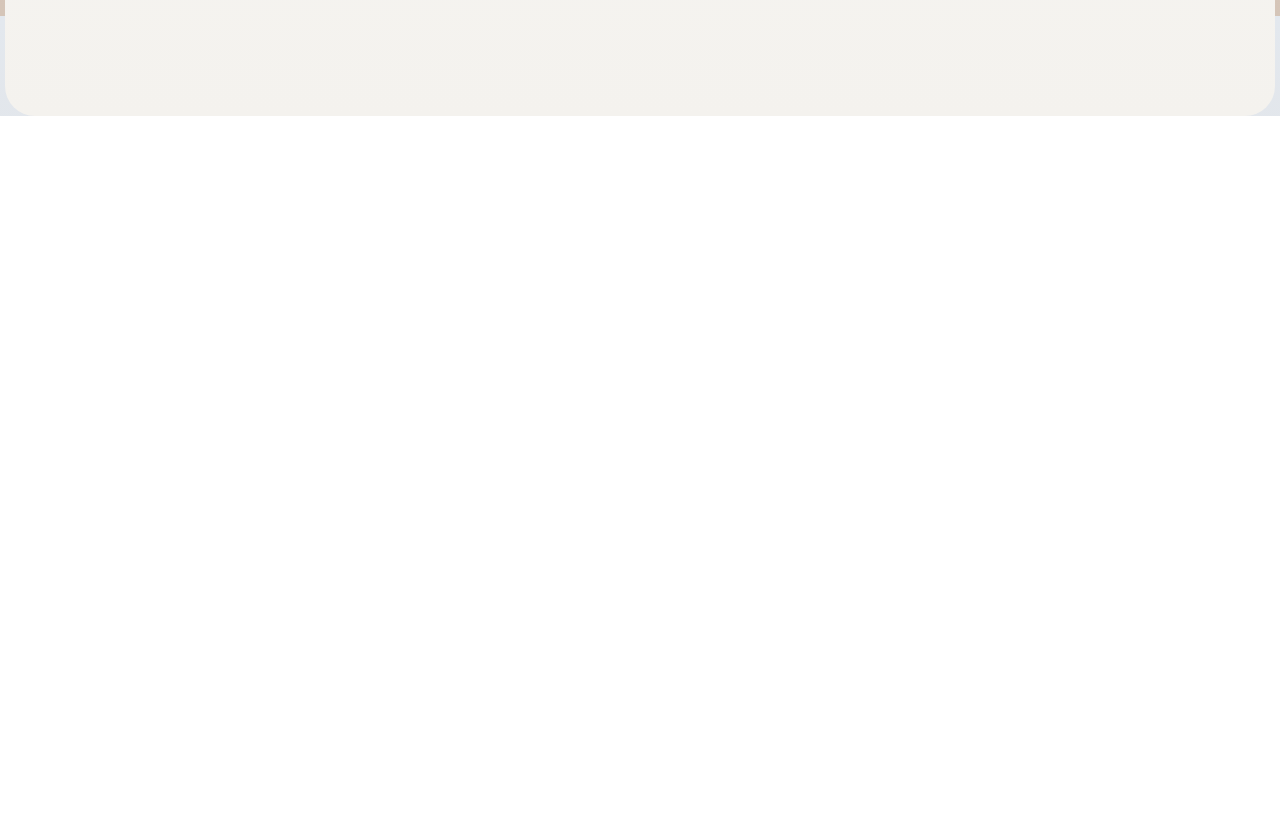
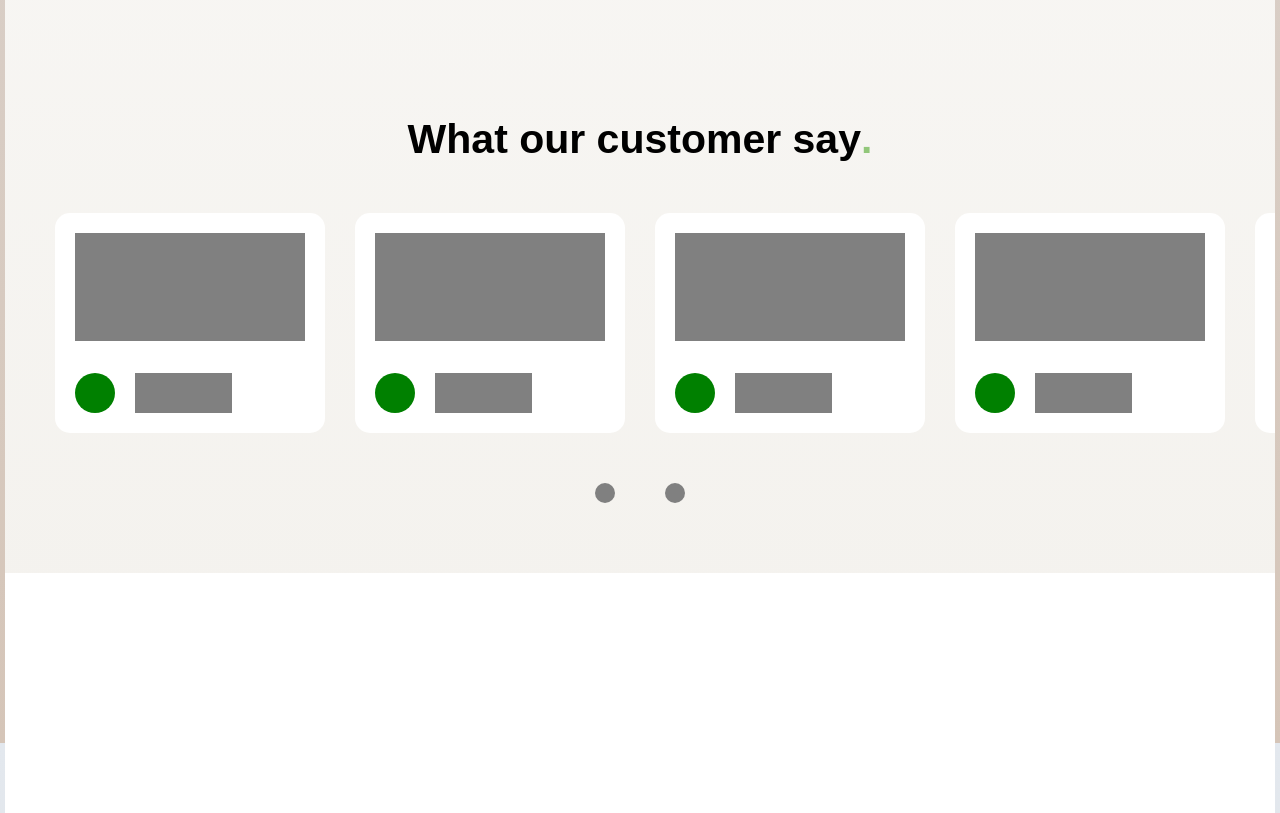
Before and after one commit to hoop30/Skillex, a plain HTML site: page index.html in a window 1280 px wide. Shown: the part 2280-3093 px from the top of the page. Before the commit the page ends 2396 px from the top, so only its background shows below. Drawn offline with Linux system fonts and the light colour scheme; a web font is replaced by a local one.

Commit message:
footer
intégration footer. et scroll content

```diff
--- a/index.html
+++ b/index.html
@@ -135,6 +135,54 @@
                 </div>
             </div>
         </div>
+        <div class="txt-what">
+            <h2>What our customer say</h2>
+            <h2 class="vert">.</h2>
+        </div>
+        <div class="customer">
+            <div class="customer-box">
+                <p class="txt-holder">Lorem ipsum dolor, sit amet consectetur adipisicing elit. Ullam cupiditate reprehenderit dolores eum minus quo quaerat sequi enim praesentium tenetur!</p>
+                <div class="profil-holder">
+                    <div class="img-holder"></div>
+                    <p class="txt-holder">nom prenom<br> travail</p>
+                </div>
+            </div>
+            <div class="customer-box">
+                <p class="txt-holder">Lorem ipsum dolor, sit amet consectetur adipisicing elit. Ullam cupiditate reprehenderit dolores eum minus quo quaerat sequi enim praesentium tenetur!</p>
+                <div class="profil-holder">
+                    <div class="img-holder"></div>
+                    <p class="txt-holder">nom prenom<br> travail</p>
+                </div>
+            </div>
+            <div class="customer-box">
+                <p class="txt-holder">Lorem ipsum dolor, sit amet consectetur adipisicing elit. Ullam cupiditate reprehenderit dolores eum minus quo quaerat sequi enim praesentium tenetur!</p>
+                <div class="profil-holder">
+                    <div class="img-holder"></div>
+                    <p class="txt-holder">nom prenom<br> travail</p>
+                </div>
+            </div>
+            <div class="customer-box">
+                <p class="txt-holder">Lorem ipsum dolor, sit amet consectetur adipisicing elit. Ullam cupiditate reprehenderit dolores eum minus quo quaerat sequi enim praesentium tenetur!</p>
+                <div class="profil-holder">
+                    <div class="img-holder"></div>
+                    <p class="txt-holder">nom prenom<br> travail</p>
+                </div>
+            </div>
+            <div class="customer-box">
+                <p class="txt-holder">Lorem ipsum dolor, sit amet consectetur adipisicing elit. Ullam cupiditate reprehenderit dolores eum minus quo quaerat sequi enim praesentium tenetur!</p>
+                <div class="profil-holder">
+                    <div class="img-holder"></div>
+                    <p class="txt-holder">nom prenom<br> travail</p>
+                </div>
+            </div>
+        </div>
+        <div class="arrow">
+            <div></div>
+            <div></div>
+        </div>
     </div>
+    <footer>
+
+    </footer>
 </body>
 </html>
--- a/style.css
+++ b/style.css
@@ -29,7 +29,8 @@ body {
     background: linear-gradient(0deg, rgba(213,197,184,1) 0%, rgba(227,232,238,1) 100%);
     height: fit-content;
     display: flex;
-    justify-content: center;
+    align-items: center;
+    flex-direction: column;
 }
 
 .check {
@@ -65,6 +66,7 @@ body {
     display: flex;
     flex-direction: column;
     align-items: center;
+    overflow: hidden;
 }
 
 .top-bar {
@@ -301,7 +303,67 @@ video {
     left: 20px;
     height: 300px;
     width: 10px;
-    /*background: coral;*/
     border-left: dashed 1px black;
+}
 
+.txt-what {
+    display: flex;
 }
+
+.txt-what {
+    margin-bottom: 50px;
+}
+
+/*place holder*/
+.customer {
+    display: flex;
+    position: relative;
+    left: 150px;
+    justify-content: space-between;
+    gap: 30px;
+    margin-bottom: 50px;
+}
+.customer-box {
+    width: 230px;
+    height: 180px;
+    padding: 20px 20px;
+    background: white;
+    border-radius: 15px;
+    display: flex;
+    flex-direction: column;
+    justify-content: space-between;
+}
+.profil-holder {
+    display: flex;
+}
+.img-holder {
+    width: 40px;
+    height: 40px;
+    background: green;
+    border-radius: 50px;
+    margin-right: 20px;
+}
+.txt-holder {
+    color:grey;
+    background: grey;
+}
+.arrow {
+    display: flex;
+    gap: 50px;
+    margin-bottom: 100px;
+}
+.arrow div {
+    width: 20px;
+    height: 20px;
+    background: gray;
+    border-radius: 50px;
+}
+/*place holder*/
+
+footer {
+    height: 240px;
+    width: 1270px;
+    background: white;
+    position: relative;
+    top: 70px;
+}
```
